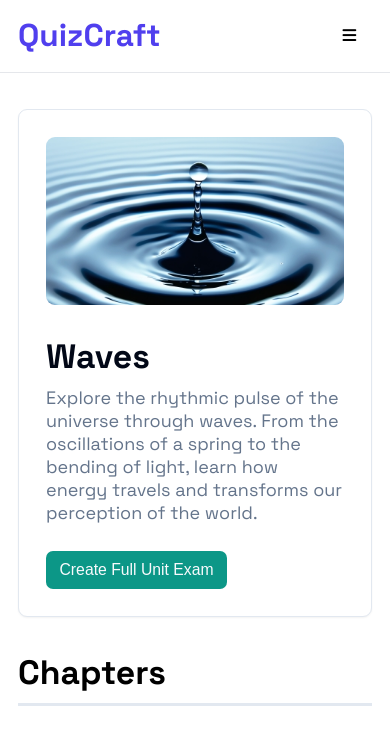
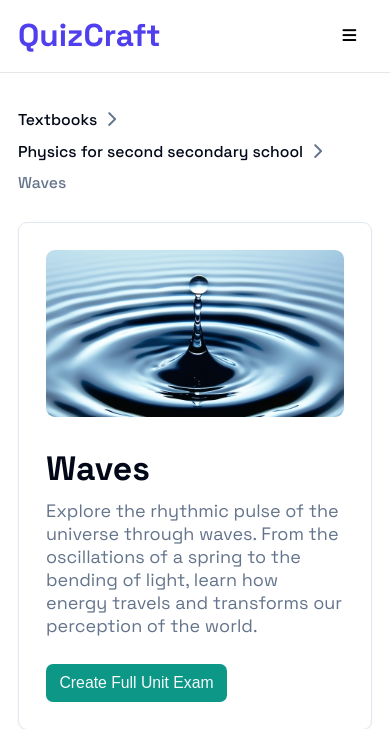
Before and after one commit to IbrahimMurad/physics-quizzes, a Django app: page /unit/9/chapters/ in a window 390 px wide. Shown: the top 729 px of the page. Run offline with Django 5.2, Linux system fonts and the light colour scheme; data comes from the database, SQL or seed files in the repository.

Commit message:
Implement breadcrumbs component and enhance styling
- Replaced the static breadcrumbs section in index.html with a reusable breadcrumbs component for better maintainability.
- Added new CSS styles for the breadcrumbs section to improve layout and responsiveness.
- Created a new breadcrumbs.html template to dynamically render breadcrumb links based on context.

```diff
--- a/scope/templates/scope/index.html
+++ b/scope/templates/scope/index.html
@@ -16,7 +16,7 @@
 
 {% include "components/header.html" %}
 <main class="container">
-  <section class="breadcrumbs"></section>
+  {% include "components/breadcrumbs.html" with breadcrumbs=breadcrumbs %}
   {% if parent %}
   <section class="scope-parent" aria-label="Current Scope overview">
     <div class="scope-parent-thumbnail">
--- a/static/css/scope.css
+++ b/static/css/scope.css
@@ -1,4 +1,48 @@
 
+/* breadcrumbs section */
+
+.breadcrumbs {
+  color: var(--muted-foreground);
+  font-size: 0.875rem;
+  line-height: 1.25rem;
+  margin-bottom: 1.5rem;
+
+  &>ul {
+    display: flex;
+    flex-direction: column;
+    align-items: flex-start;
+    gap: 0.5rem;
+    list-style: none;
+
+    &>li {
+      display: flex;
+      align-items: center;
+      gap: 0.5rem;
+    }
+  }
+
+}
+
+@media (min-width: 640px) {
+  .breadcrumbs>ul {
+    flex-direction: row;
+    align-items: center;
+  }
+}
+
+.breadcrumbs-link {
+  color: var(--muted-foreground);
+  text-decoration: none;
+  font-weight: 500;
+}
+
+a.breadcrumbs-link {
+  color: var(--foreground);
+}
+
+a.breadcrumbs-link:hover {
+  text-decoration: underline;
+}
 /* scope parent section */
 
 .scope-parent {
--- /dev/null
+++ b/templates/components/breadcrumbs.html
@@ -0,0 +1,30 @@
+<nav class="breadcrumbs">
+  <ul>
+    {% if breadcrumbs|length > 0 %}
+      <li>
+        <a href="{% url 'home' %}" class="breadcrumbs-link">Textbooks</a>
+        <i class="fa-solid fa-chevron-right"></i>
+    </li>
+    {% else %}
+      <li>
+        <span class="breadcrumbs-link">
+          Textbooks
+        </span>
+      </li>
+    {% endif %}
+    {% for breadcrumb in breadcrumbs %}
+      <li>
+        {% if not forloop.last %}
+          <a href="{{ breadcrumb.url }}" class="breadcrumbs-link">
+            {{ breadcrumb.title }}
+          </a>
+          <i class="fa-solid fa-chevron-right"></i>
+        {% else %}
+          <span class="breadcrumbs-link">
+            {{ breadcrumb.title }}
+          </span>
+        {% endif %}
+      </li>
+    {% endfor %}
+  </ul>
+</nav>
```
Also changed, not shown: static/css/base.css (line endings or trailing spaces).
